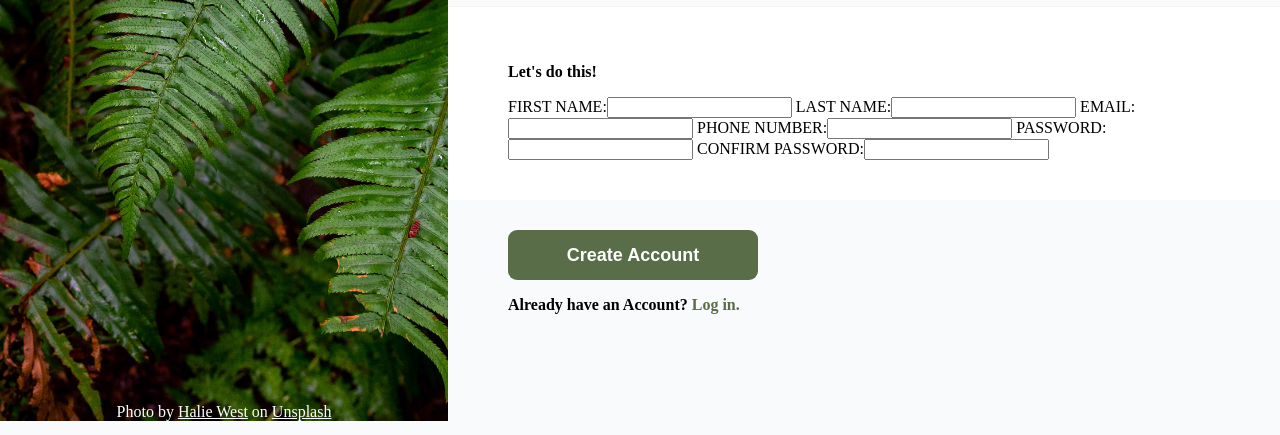
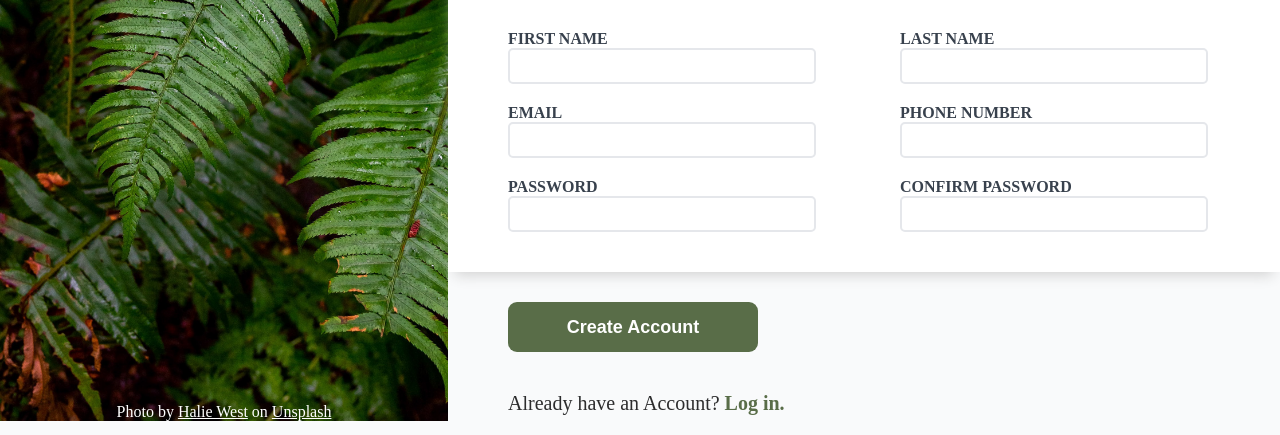
Before and after one commit to LucidZero/signupForm, a plain HTML site: page index.html in a window 1280 px wide. Shown: the part 379-814 px from the top of the page. Drawn offline with Linux system fonts and the light colour scheme.

Commit message:
Implement font size

```diff
--- a/index.html
+++ b/index.html
@@ -27,19 +27,25 @@
         <form method="post">
             <div id="inputs">
                 <p>Let's do this!</p>
+                <div id="labelsAndInputs">
+                    <div class="labelColumn"><label for="firstName">FIRST NAME</label>
+                    <input type="text" id="signUp"></div>
 
-                <label for="firstName">FIRST NAME:<input type="text" id="signUp"></label>
+                    <div class="labelColumn"><label for="lastName">LAST NAME</label>
+                    <input type="text" id="signUp"></div>
 
-                <label for="lastName">LAST NAME:<input type="text" id="signUp"></label>
+                    <div class="labelColumn"><label for="email">EMAIL</label>
+                    <input type="email" id="signUp"></div>
 
-                <label for="email">EMAIL:<input type="email" id="signUp"></label>
+                    <div class="labelColumn"><label for="phoneNumber">PHONE NUMBER</label>
+                    <input type="number" id="signUp"></div>
 
-                <label for="phoneNumber">PHONE NUMBER:<input type="number" id="signUp"></label>
+                    <div class="labelColumn"><label for="password">PASSWORD</label>
+                    <input type="password" id="signUp"></div>
 
-                <label for="password">PASSWORD:<input type="password" id="signUp"></label>
-
-                <label for="confirmPassword">CONFIRM PASSWORD:<input type="password" id="signUp"></label>
-
+                    <div class="labelColumn"><label for="confirmPassword">CONFIRM PASSWORD</label>
+                    <input type="password" id="signUp"></div>
+                </div>
             </div>
             <div id="buttonsForForm">
                 <button type="submit">Create Account</button>
--- a/style.css
+++ b/style.css
@@ -50,12 +50,39 @@ form{
     flex-direction: column;
 }
 #inputs{
-    padding: 40px 60px;
+
+    display: flex;
+    flex-direction: column;
+    flex-wrap: wrap;
+    padding: 0px 60px 40px 60px;
     background-color: white;
     border-top: thin solid rgb(244, 244, 244);
     margin-bottom: 30px;
+    -webkit-box-shadow: 0px 10px 13px -7px #d1d1d1, 0px 0px 0px 9px rgba(0,0,0,0);
+    box-shadow: 0px 10px 13px -7px #d1d1d1, 0px 0px 0px 9px rgba(0,0,0,0);
 }
-
+#labelsAndInputs{
+    display: flex;
+    flex-direction: row;
+    flex-wrap: wrap;
+    width: 700px;
+    justify-content: space-between;
+}
+label{
+    font-weight: 900;
+    color:#38414d;
+    margin-top: 20px;
+}
+#inputs > p{
+font-size: 30px;
+}
+input{
+   border-color: #E5E7EB;
+   border-style: solid;
+   border-radius: 5px;
+   height: 30px;
+   width: 300px;
+}
 button{
     background-color: #596d48;
     color: #ffffff;
@@ -66,9 +93,19 @@ button{
     border-radius: 9px;
     border: none;
 }
+.labelColumn{
+display: flex;
+flex-direction: column;
+}
 #buttonsForForm{
     padding: 0px 60px;
 
+}
+#buttonsForForm > p {
+    color: #2c2c2d;
+    margin-top: 40px;
+    font-size: 20px;
+    font-weight: 400;
 }
 #content{
     width: 95%;
```
